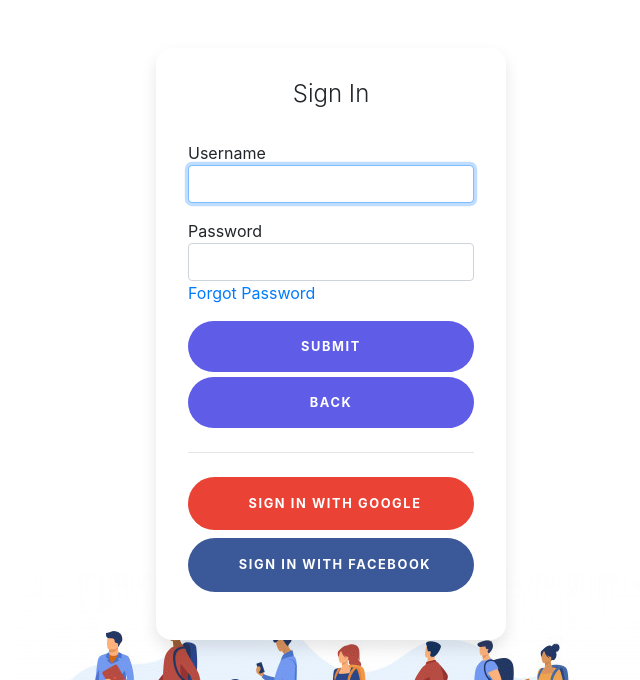
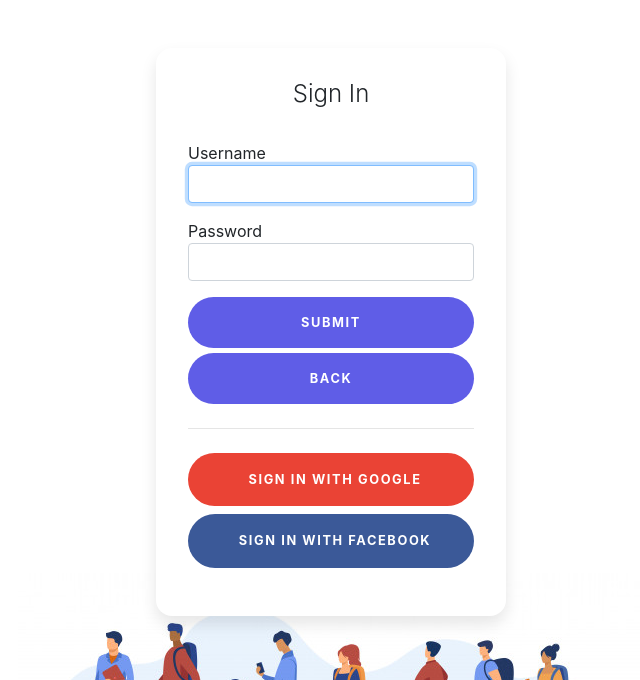
Before and after one commit to Cheep-Trips/CheepTrips, a Django app: page /accounts/login/ in a window 1280 px wide. Shown: the top 680 px of the page, without its empty margins (309-949 px from the left). Run offline with Django 3.2, Linux system fonts and the light colour scheme; some libraries are stand-ins or nearby versions.

Commit message:
removed forgot password form login form

```diff
--- a/src/trips/templates/registration/login.html
+++ b/src/trips/templates/registration/login.html
@@ -25,7 +25,7 @@
               <div class="form-group">
                 {{form.password.label}}
                 {% render_field form.password class+="form-control" %}
-    			<a href="{% url 'trips:forgot_password' %}">Forgot Password</a>
+
               </div>
               <!-- <div class="custom-control custom-checkbox mb-3">
                 <input type="checkbox" class="form-check-input" id="exampleCheck1">
```
